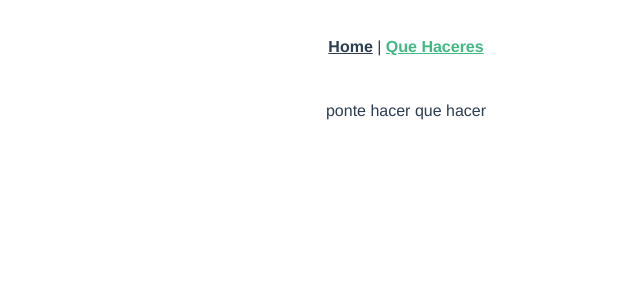
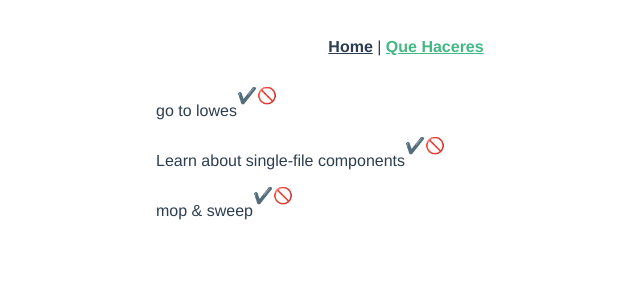
Before and after one commit to gabihuizar/the-sink, a Vue app: page /quehaceres in a window 1280 px wide. Shown: the top 300 px of the page, without its empty margins (234-874 px from the left). Built offline with nearby package versions, Linux system fonts and the light colour scheme.

Commit message:
added initial functionality to quehaceres components and some styles

```diff
--- a/src/components/QueHacer.vue
+++ b/src/components/QueHacer.vue
@@ -1,7 +1,11 @@
 /* eslint-disable vue/valid-template-root */
 <template>
   <div class="quehacer">
-    <p>{{ todo }}</p>
+    <p>{{ todo.text }}</p>
+    <div class="icons">
+      <div @click="$emit('complete', todo.id)">✔️</div>
+      <div @click="$emit('remove', todo.id)">🚫</div>
+    </div>
   </div>
 </template>
 
@@ -9,9 +13,20 @@
 export default {
   name: 'QueHacer',
   props: {
-    todo: String
+    todo: {
+      type: Object,
+      required: true
+    }
   }
 }
 </script>
 
-<style></style>
+<style>
+.quehacer {
+  display: flex;
+}
+
+.icons {
+  display: inline-flex;
+}
+</style>
--- a/src/views/QueHaceres.vue
+++ b/src/views/QueHaceres.vue
@@ -1,16 +1,59 @@
 <template>
   <div class="quehaceres">
-    <QueHacer todo="ponte hacer que hacer" />
+    <QueHacer
+      v-for="todo in todos"
+      :key="todo.id"
+      :todo="todo"
+      @complete="completeToDo"
+      @remove="removeToDo"
+    />
   </div>
 </template>
+
 <script>
 // @ is an alias to /src
 import QueHacer from '@/components/QueHacer.vue'
+
+let nextTodoId = 1
 
 export default {
   name: 'QueHaceres',
   components: {
     QueHacer
+  },
+  data: () => {
+    return {
+      newTodoText: '',
+      todos: [
+        {
+          id: nextTodoId++,
+          text: 'go to lowes'
+        },
+        {
+          id: nextTodoId++,
+          text: 'Learn about single-file components'
+        },
+        {
+          id: nextTodoId++,
+          text: 'mop & sweep'
+        }
+      ]
+    }
+  },
+  methods: {
+    addToDo() {},
+    completeToDo(id) {},
+    removeToDo(id) {
+      this.todos = this.todos.filter(todo => {
+        return todo.id !== id
+      })
+    }
   }
 }
 </script>
+<style>
+.quehaceres {
+  width: 500px;
+  margin: auto;
+}
+</style>
```
